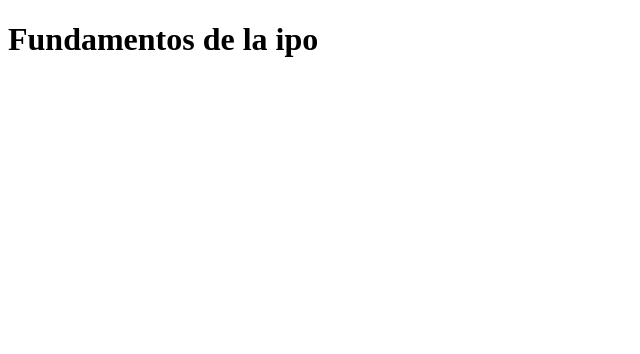
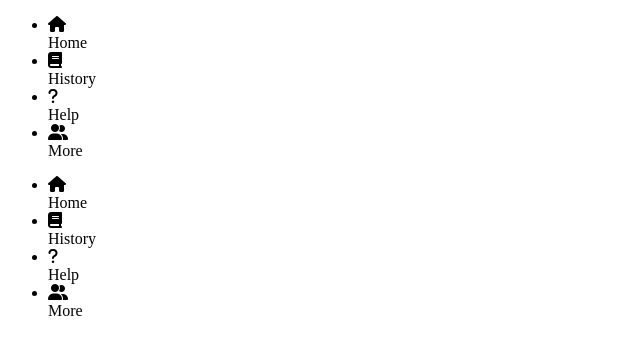
Before and after one commit to Jhontabo/Diciplina-ipo, a plain HTML site: page index.html in a window 1280 px wide. Shown: the whole page, without its empty margins (0-640 px from the left). Drawn offline with Linux system fonts and the light colour scheme.

Commit message:
se agrego iconos a el nav, header

```diff
--- a/index.html
+++ b/index.html
@@ -4,11 +4,33 @@
     <meta charset="UTF-8">
     <meta http-equiv="X-UA-Compatible" content="IE=edge">
     <meta name="viewport" content="width=device-width, initial-scale=1.0">
-    <title>Fundamentos de la ipo </title>
+    <script src="https://kit.fontawesome.com/8a9dd087fb.js" crossorigin="anonymous"></script>
 </head>
 <body>
+    <header>
 
+        <nav class="nav">
 
-    <h1>Fundamentos de la ipo </h1>
+            <ul class="nav__ul">
+
+                <li class="nav__li" ><i class="fa fa-home"></i><a href="#"></a></li>Home</li>
+                <li class="nav__li" ><i class="fa-solid fa-book"></i><a href="#"></a></li>History</li>
+                <li class="nav__li" ><i class="fa-solid fa-question"></i><a href="#"></a></li>Help</li>
+                <li class="nav__li" ><i class="fa-solid fa-user-group"></i><a href="#"></a></li>More</li>
+
+            </ul>
+
+            <ul class="nav__ul">
+
+                <li class="nav__li" ><i class="fa fa-home"></i><a href="#"></a></li>Home</li>
+                <li class="nav__li" ><i class="fa-solid fa-book"></i><a href="#"></a></li>History</li>
+                <li class="nav__li" ><i class="fa-solid fa-question"></i><a href="#"></a></li>Help</li>
+                <li class="nav__li" ><i class="fa-solid fa-user-group"></i><a href="#"></a></li>More</li>
+
+            </ul>
+
+        </nav>
+    </header>
 </body>
+
 </html>
```
